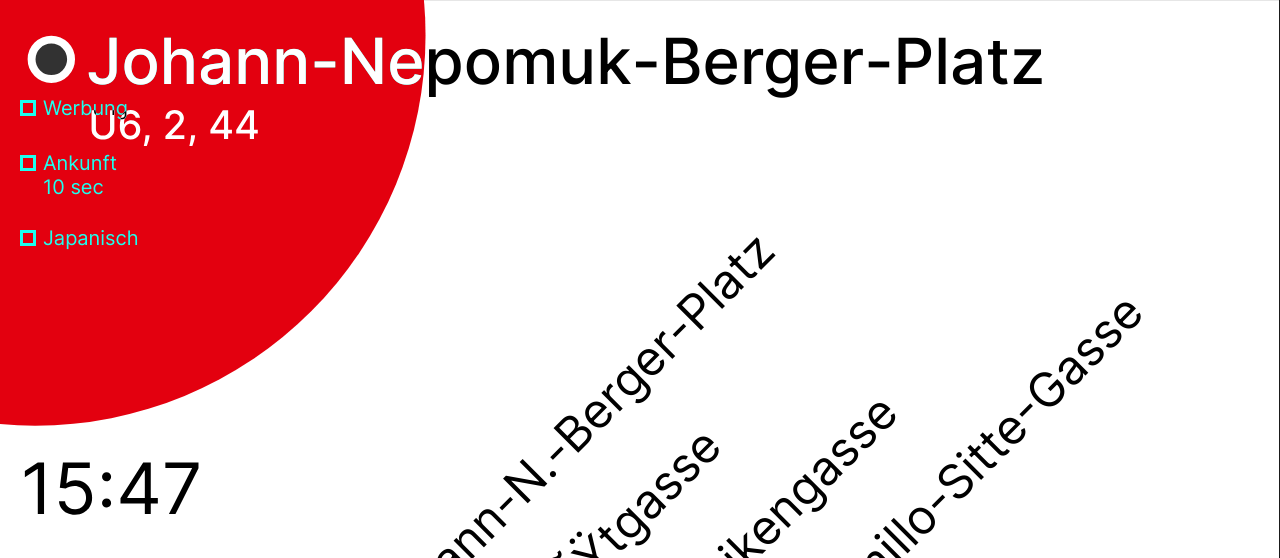
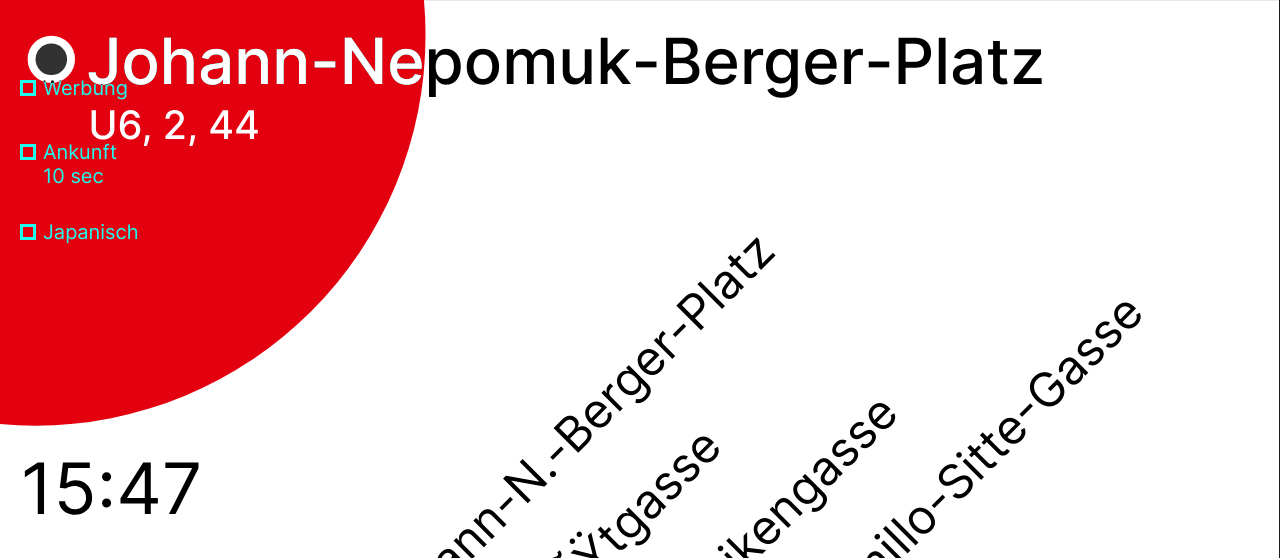
Before and after one commit to codruverde/vulpius-design, a plain HTML site: page infoscreen.html in a window 1280 px wide. Shown: the top 558 px of the page. Drawn offline with Linux system fonts and the light colour scheme.

Commit message:
see vh height

```diff
--- a/styles2.css
+++ b/styles2.css
@@ -76,22 +76,22 @@ body {
         }
 
         #infografik {
-            margin-top: 100px;
+            margin-top: 10vh;
         }
         #infografik-label {
-            margin-top: 96px;
+            margin-top: 9.5vh;
         }
         #ankunft {
-            margin-top: 155px;
+            margin-top: 18vh;
         }
         #ankunft-label {
-            margin-top: 151px;
+            margin-top: 17.5vh;
         }
         #japan {
-            margin-top: 230px;
+            margin-top: 28vh;
         }
         #japan-label {
-            margin-top: 226px;
+            margin-top: 27.5vh;
         }
 
         & input:checked {
```
